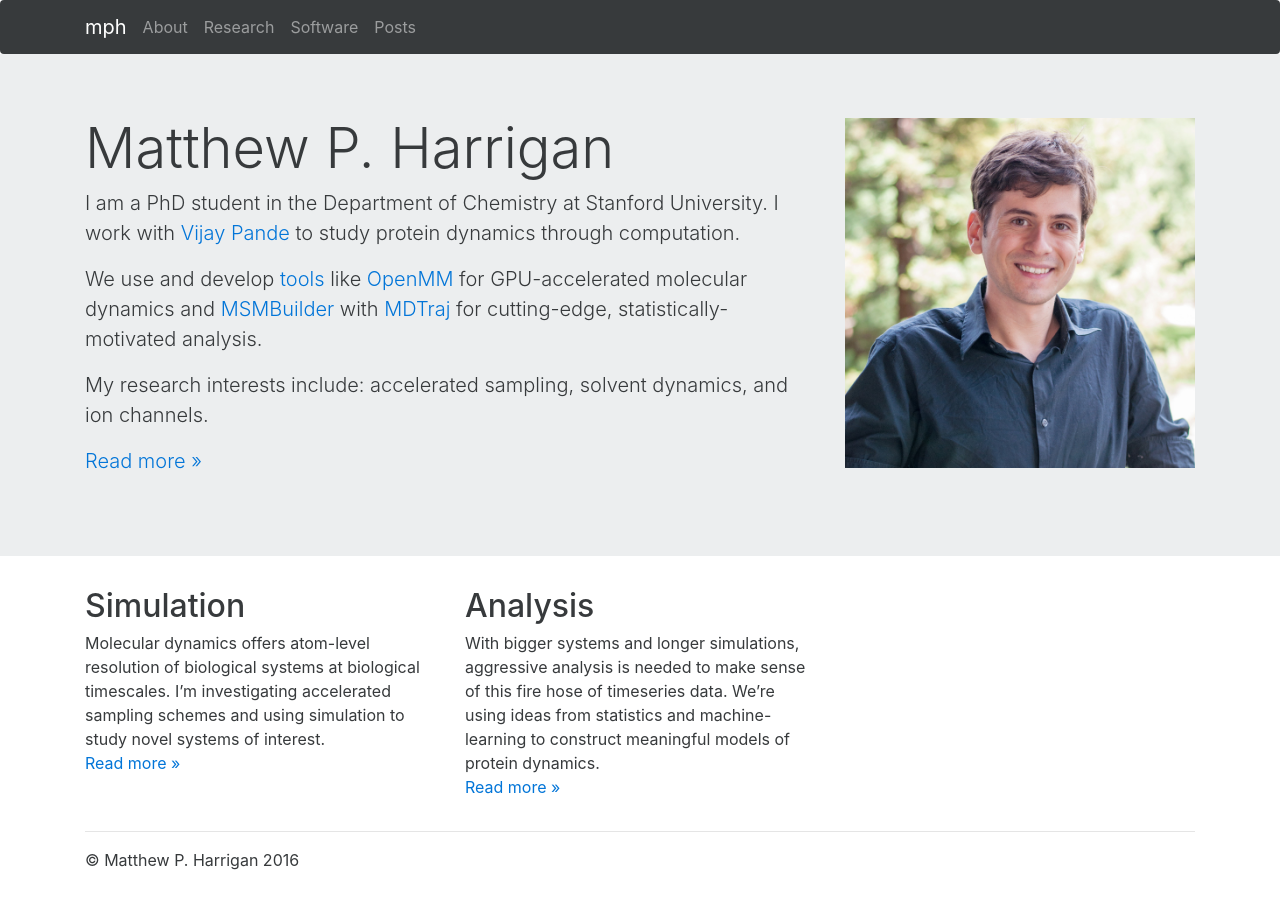
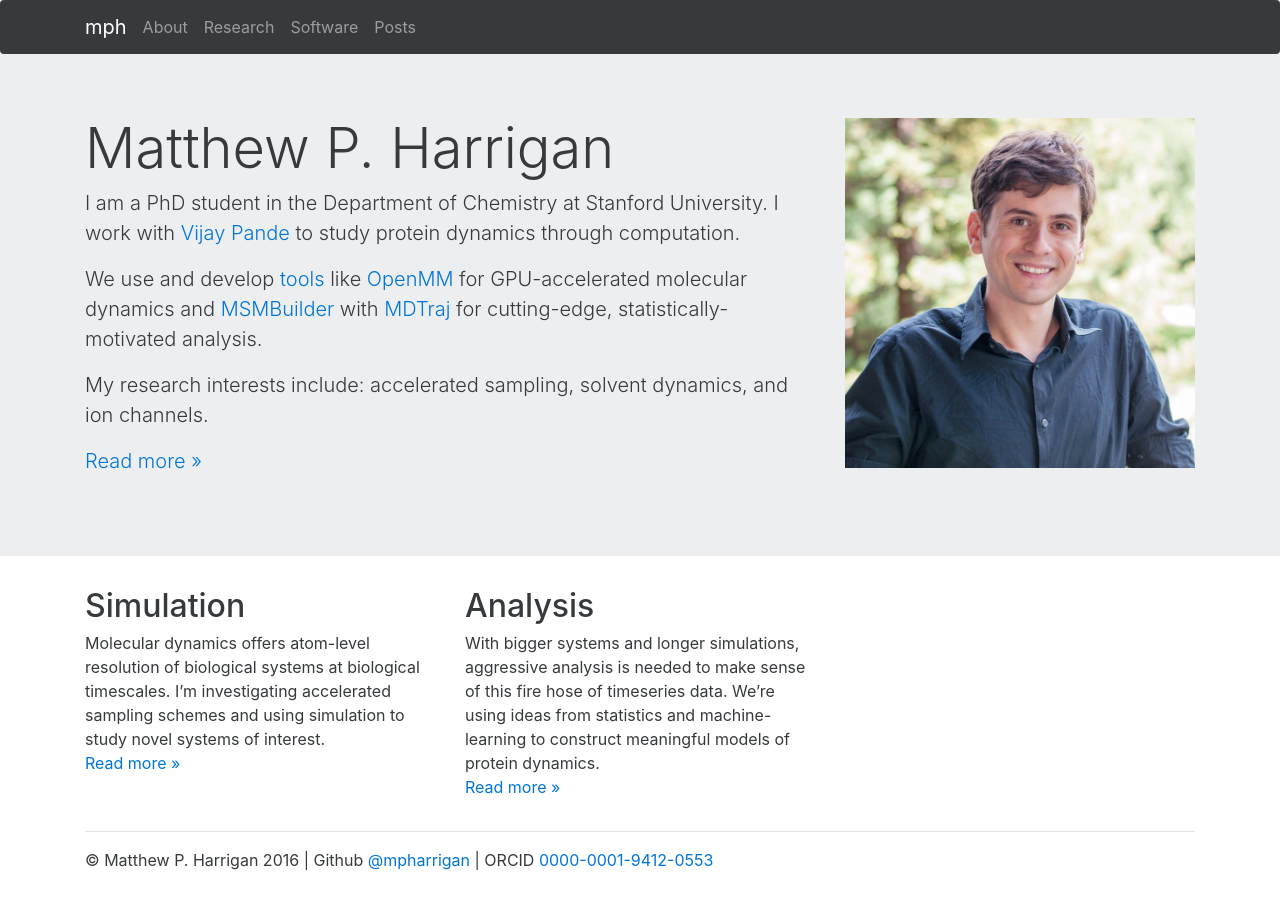
Before and after one commit to mpharrigan/mpharrigan.github.io, a Jekyll site: the page built from index.html, in a window 1280 px wide. Built offline with Jekyll 4.4.1, drawn with Linux system fonts in a browser that asks for light colours.

Commit message:
Update bootstrap.html

```diff
--- a/_layouts/bootstrap.html
+++ b/_layouts/bootstrap.html
@@ -45,7 +45,11 @@ layout: compress
 
     <div class="container">
       <hr>
-      <footer><p>&copy; Matthew P. Harrigan 2016</p></footer>
+      <footer><p>
+        &copy; Matthew P. Harrigan 2016
+        | Github <a href="https://github.com/mpharrigan/">@mpharrigan</a>
+        | ORCID <a href="https://orcid.org/0000-0001-9412-0553">0000-0001-9412-0553</a>
+      </p></footer>
     </div>
 
     <script src="{{site.url}}/assets/jquery.min.js"></script>
```
